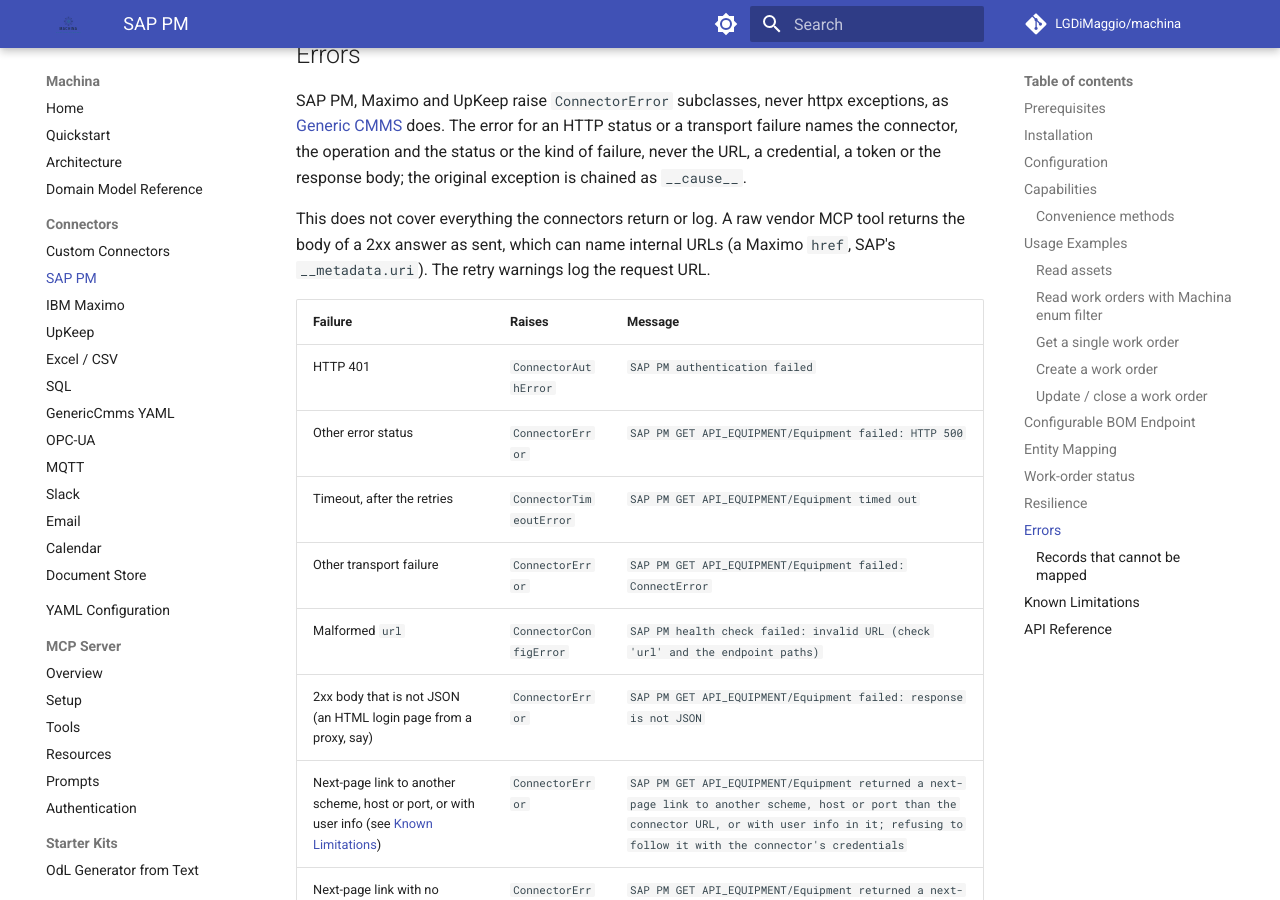
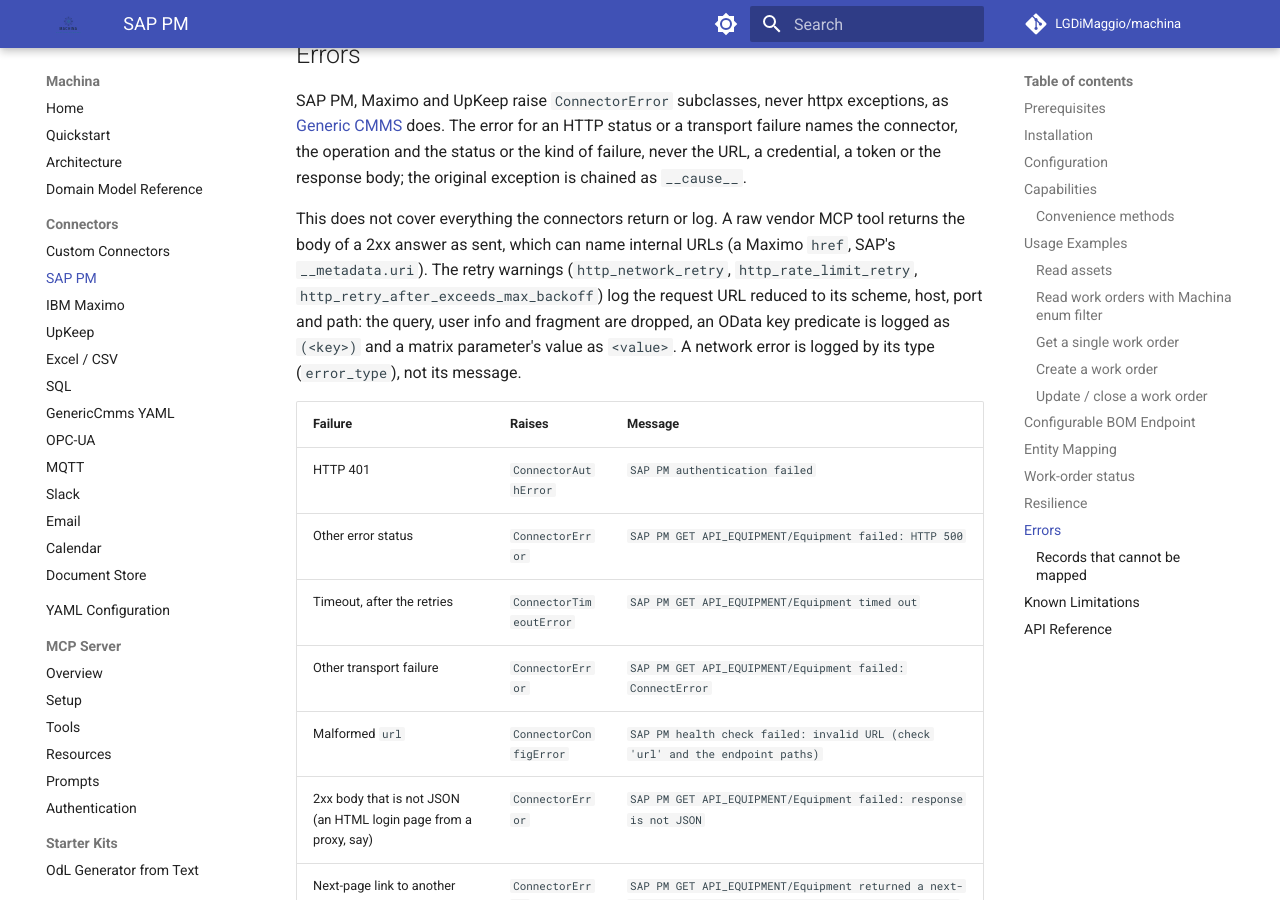
Before and after one commit to LGDiMaggio/machina, an MkDocs documentation site: the page built from docs/connectors/sap-pm.md, in a window 1280 px wide and 900 px high, scrolled down 8158 px. Built offline with MkDocs 1.6.1 and Material for MkDocs 9.7.7, drawn with Linux system fonts in a browser that asks for light colours; comment, search, counter and statistics services are not loaded.

Commit message:
docs(sap-pm): describe the reduced URL the retry warnings log
The Errors section still said the retry warnings log the request URL.
Since request_with_retry reduces it (connectors/cmms/retry.py), they log
its scheme, host, port and path: the query, user info and fragment are
dropped, an OData key predicate is logged as (<key>) and a matrix
parameter's value as <value>, and a network error is logged by its type
(error_type), not its message.

```diff
--- a/docs/connectors/sap-pm.md
+++ b/docs/connectors/sap-pm.md
@@ -359,8 +359,13 @@ response body; the original exception is chained as `__cause__`.
 
 This does not cover everything the connectors return or log. A raw vendor
 MCP tool returns the body of a 2xx answer as sent, which can name internal
-URLs (a Maximo `href`, SAP's `__metadata.uri`). The retry warnings log the
-request URL.
+URLs (a Maximo `href`, SAP's `__metadata.uri`). The retry warnings
+(`http_network_retry`, `http_rate_limit_retry`,
+`http_retry_after_exceeds_max_backoff`) log the request URL reduced to its
+scheme, host, port and path: the query, user info and fragment are dropped, an
+OData key predicate is logged as `(<key>)` and a matrix parameter's value as
+`<value>`. A network error is logged by its type (`error_type`), not its
+message.
 
 | Failure | Raises | Message |
 |---------|--------|---------|
```
